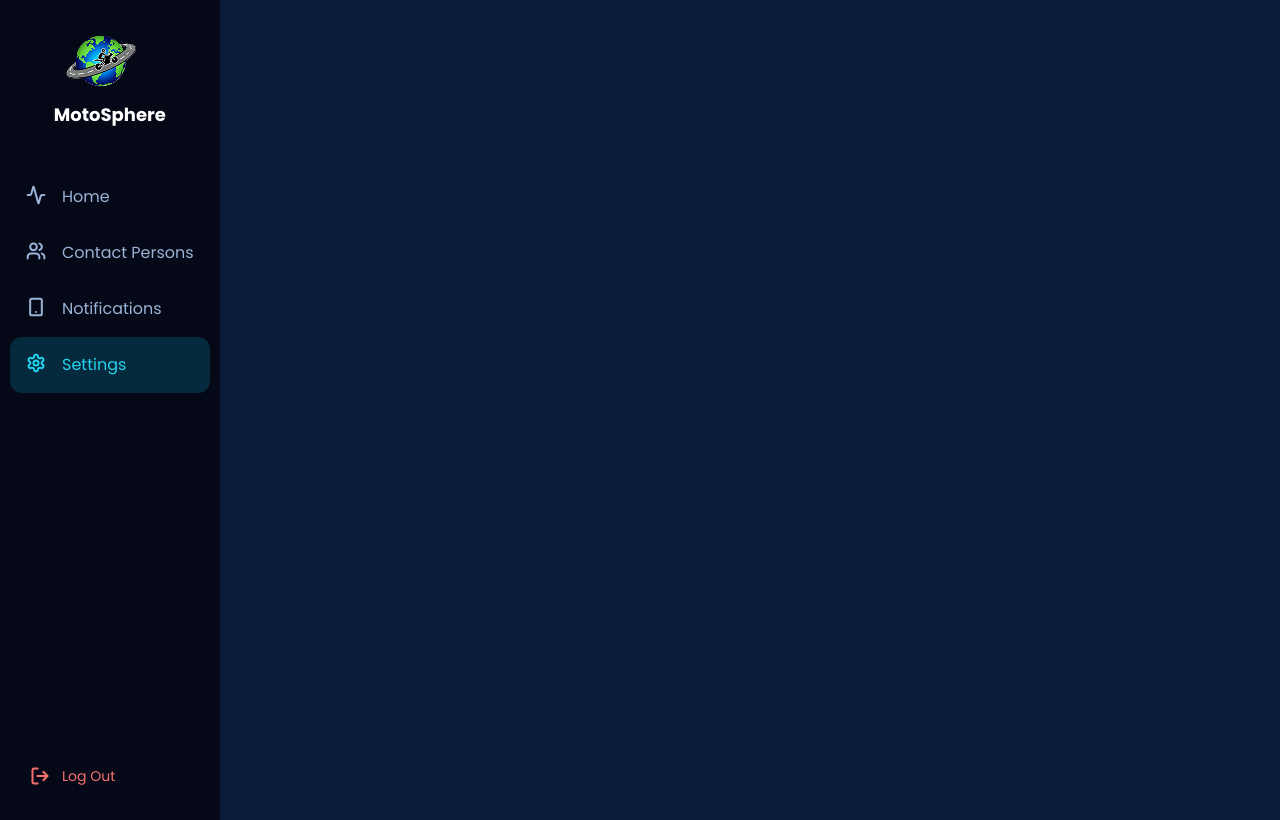
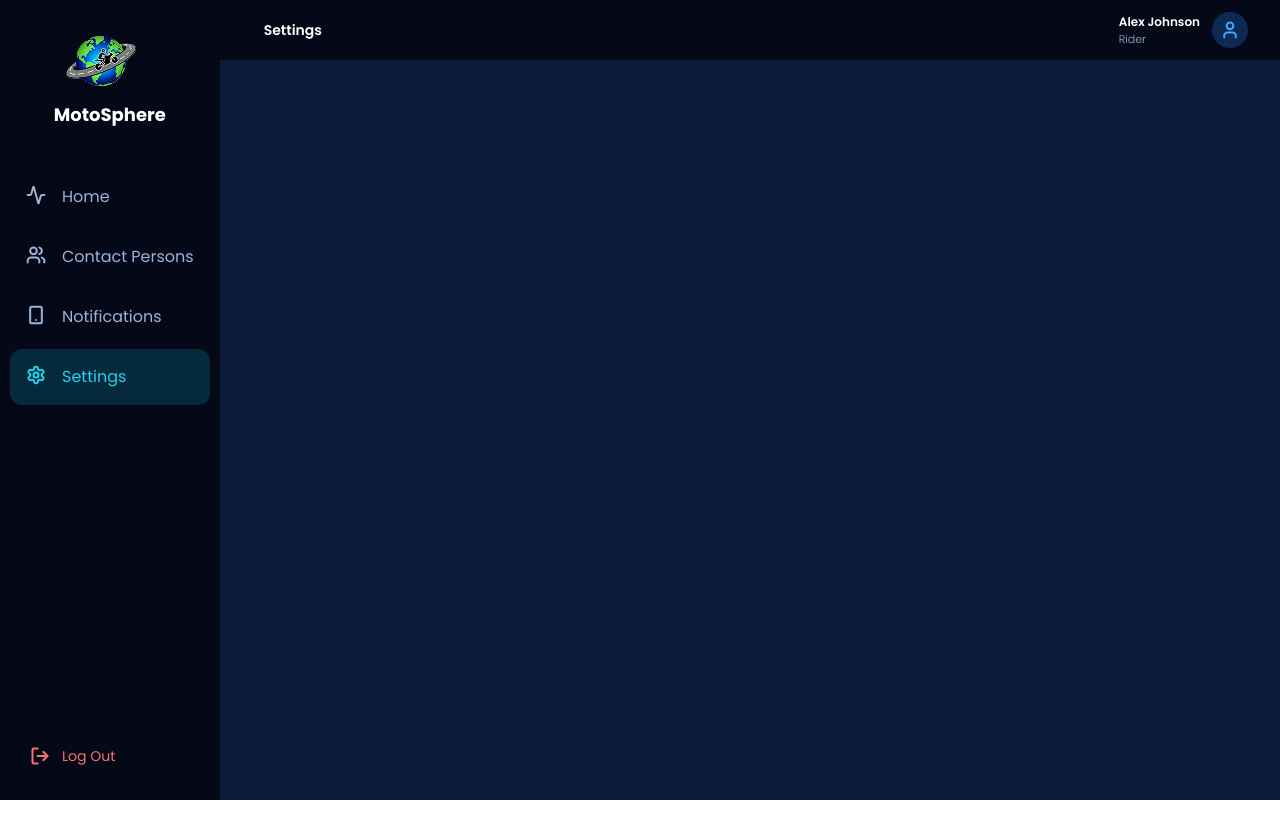
Before and after one commit to RafhaelMaglunob/MotoSphere, a React (Vite) app in the folder Frontend/: page /user/settings in a window 1280 px wide. Built offline with nearby package versions, Linux system fonts and the light colour scheme.

Commit message:
Sidebar fix

```diff
--- /dev/null
+++ b/Frontend/src/component/svg/ProfileIconOutline.jsx
@@ -0,0 +1,25 @@
+export const ProfileIconOutline = ({ className = "", stroke = "#39A9FF" }) => (
+  <svg
+    width="20"
+    height="20"
+    viewBox="0 0 20 20"
+    fill="none"
+    xmlns="http://www.w3.org/2000/svg"
+    className={className}
+  >
+    <path
+      d="M15.8334 17.5V15.8333C15.8334 14.9493 15.4822 14.1014 14.857 13.4763C14.2319 12.8512 13.3841 12.5 12.5 12.5H7.50002C6.61597 12.5 5.76812 12.8512 5.143 13.4763C4.51788 14.1014 4.16669 14.9493 4.16669 15.8333V17.5"
+      stroke={stroke}
+      strokeWidth="2"
+      strokeLinecap="round"
+      strokeLinejoin="round"
+    />
+    <path
+      d="M10 9.16667C11.841 9.16667 13.3334 7.67428 13.3334 5.83333C13.3334 3.99238 11.841 2.5 10 2.5C8.15907 2.5 6.66669 3.99238 6.66669 5.83333C6.66669 7.67428 8.15907 9.16667 10 9.16667Z"
+      stroke={stroke}
+      strokeWidth="2"
+      strokeLinecap="round"
+      strokeLinejoin="round"
+    />
+  </svg>
+);
--- a/Frontend/src/component/ui/Sidebar.jsx
+++ b/Frontend/src/component/ui/Sidebar.jsx
@@ -2,9 +2,16 @@ import React from "react";
 import { NavLink } from "react-router-dom";
 import { AiOutlineClose } from "react-icons/ai";
 
-import Logout from '../img/Logout.png'
-
-function Sidebar({ padding = 10, buttons = [], bgColor = "#050816", showSidebar, setShowSidebar, children, footer, isMdHidden = false }) {
+function Sidebar({
+  padding = 10,
+  buttons = [],
+  bgColor = "#050816",
+  showSidebar,
+  setShowSidebar,
+  children,
+  footer,
+  isMdHidden = false
+}) {
   return (
     <>
       {/* Overlay for mobile */}
@@ -15,27 +22,25 @@ function Sidebar({ padding = 10, buttons = [], bgColor = "#050816", showSidebar,
         />
       )}
 
+      {/* Sidebar */}
       <div
         className={`
-          fixed top-0 left-0 min-h-screen z-40 transform transition-transform duration-300
+          fixed top-0 left-0 h-screen z-40 transform transition-transform duration-300
           ${showSidebar ? "translate-x-0" : "-translate-x-full"}
-          ${isMdHidden ? "hidden" : "md:translate-x-0 md:relative md:block"}
+          md:translate-x-0 md:sticky md:top-0 md:h-screen
+          ${isMdHidden ? "hidden" : ""}
         `}
-
         style={{ padding: padding, backgroundColor: bgColor }}
       >
-        {/* Close button on mobile */}
-
-        <div
-          className="flex flex-col justify-between h-screen"
-        >
+        <div className="flex flex-col h-full">
+          {/* Close button for mobile */}
           <AiOutlineClose
-            className="block md:hidden text-white text-lg cursor-pointer"
+            className="block md:hidden text-white text-lg cursor-pointer mb-4"
             onClick={() => setShowSidebar(false)}
           />
-          <div className="flex flex-col overflow-hidden">
-            {/* Top content */}
-            <div>
+
+          {/* Scrollable content */}
+          <div className="flex-1 overflow-y-auto">
             {children}
 
             {buttons.map((btn, index) => (
@@ -43,7 +48,7 @@ function Sidebar({ padding = 10, buttons = [], bgColor = "#050816", showSidebar,
                 key={index}
                 to={btn.path}
                 className={({ isActive }) =>
-                    `block p-4 rounded-xl flex gap-4  ${
+                  `block p-4 rounded-xl flex gap-4 mb-1 ${
                     isActive
                       ? "bg-[#06B6D4]/20 text-[#22D3EE]"
                       : "text-[#9BB3D6] hover:bg-[#06B6D4]/10 hover:text-[#22D3EE]"
@@ -56,9 +61,8 @@ function Sidebar({ padding = 10, buttons = [], bgColor = "#050816", showSidebar,
               </NavLink>
             ))}
           </div>
-          </div>
 
-          {/* Footer / logout */}
+          {/* Footer pinned at bottom */}
           {footer}
         </div>
       </div>
--- a/Frontend/src/component/ui/Topbar.jsx
+++ b/Frontend/src/component/ui/Topbar.jsx
@@ -1,21 +1,23 @@
 import React from "react";
 import { AiOutlineMenu } from "react-icons/ai";
 
-function Topbar({ height = 40, bgColor = "#050816", onBurgerClick, children }) {
+function Topbar({ height = 40, bgColor = "#050816", onBurgerClick, children, isMdHidden = false }) {
     return (
+        <div className={`${isMdHidden ? "md:hidden" : "flex"}`} >
             <div
-            className="w-full flex items-center justify-between px-4 md:px-8 md:hidden"
+                className="w-full flex items-center justify-between px-4 md:px-8 "
                 style={{ height: `${height}px`, backgroundColor: bgColor }}
             >
                 {/* Burger icon for mobile */}
                 <AiOutlineMenu
                     onClick={onBurgerClick}
-                className="md:hidden text-white text-2xl cursor-pointer"
+                    className=" text-white text-2xl cursor-pointer md:hidden"
                 />
 
                 {/* Center / right content */}
-            <div className="flex-1 flex justify-center md:justify-end">
+                <div className="flex-1 flex ml-3">
                     {children}
+                </div>
             </div>
         </div>
     );
--- a/Frontend/src/index.css
+++ b/Frontend/src/index.css
@@ -1,9 +1,10 @@
+@import url('https://fonts.googleapis.com/css2?family=Alegreya:wght@400;700&display=swap');
 @import "tailwindcss";
+
 body {
   font-family: 'Poppins', sans-serif;
 }
 
-@import url('https://fonts.googleapis.com/css2?family=Alegreya:wght@400;700&display=swap');
 
 .alegreya {
   font-family: 'Alegreya', serif;
--- a/Frontend/src/user/LandingLayout.jsx
+++ b/Frontend/src/user/LandingLayout.jsx
@@ -32,7 +32,7 @@ function LandingLayout() {
     ];
 
     const footerContent = (
-        <div className="flex flex-col px-5">
+        <div className="flex flex-col px-5 mt-auto">
             <div className="text-green-500 text-sm flex gap-3 mt-5 pb-6 cursor-pointer">
                 <FiLogIn className="w-6 h-6 text-green-500" />
                 <h1>Login</h1>
@@ -56,7 +56,7 @@ function LandingLayout() {
                         <img src={MotoSphere_Logo} alt="MotoSphere" />
                         <h1 className="text-white text-xl font-bold">MotoSphere</h1>
                     </div>
-                    <nav className="flex flex-row gap-8 text-white text-lg font-semibold">
+                    <nav className="flex flex-row md:text-sm gap-8 text-white lg:text-lg font-semibold">
                         {buttons.map((btn, idx) => (
                             <NavLink
                                 key={idx}
--- a/Frontend/src/user/MainLayout.jsx
+++ b/Frontend/src/user/MainLayout.jsx
@@ -1,5 +1,5 @@
 import React, { useState } from 'react'
-import { Outlet } from "react-router-dom";
+import { Outlet, useLocation } from "react-router-dom";
 import Sidebar from '../component/ui/Sidebar'
 import Topbar from '../component/ui/Topbar'
 
@@ -9,17 +9,48 @@ import { UsersIcon } from '../component/svg/UsersIcon.jsx';
 import { DevicesIcon } from '../component/svg/DevicesIcon.jsx';
 import { SettingsIcon } from '../component/svg/SettingsIcon.jsx';
 
-import { Shield } from "../component/svg/Shield.jsx";
+import { ProfileIconOutline } from '../component/svg/ProfileIconOutline.jsx';
 import Logout from "../component/img/Logout.png";
+
+function formatLastSynced(minutesAgo) {
+  if (minutesAgo < 1) return "Just now";
+  if (minutesAgo < 60) return `${minutesAgo} min${minutesAgo !== 1 ? "s" : ""} ago`;
+
+  const hours = Math.floor(minutesAgo / 60);
+  if (hours < 24) return `${hours} hour${hours !== 1 ? "s" : ""} ago`;
+
+  const days = Math.floor(hours / 24);
+  return `${days} day${days !== 1 ? "s" : ""} ago`;
+}
 
 function MainLayout() {
     const [showSidebar, setShowSidebar] = useState(false);
+    const location = useLocation();
+    const Username = "Alex Johnson"
+    const deviceNo = "MK-II"
+    const lastSynced = "2"
+    const isConnected = false
+    const sensors = [
+        {type: "Accelerometer", connection: "Active"},
+        {type: "Gyroscope", connection: "Inactive"},
+        {type: "Camera", connection: "Active"},
+    ]
+
+    const contacts = [
+        {name: "Sarah Connor", relation: "Spouse", contactNo: "0912 354 4566", email: "sarahconnor@gmail.com"},
+        {name: "John Connor", relation: "Father", contactNo: "0914 344 3631", email: "johnconnor@gmail.com"},
+    ]
+
     const buttons = [
         {icon: DashboardIcon, name: "Home", path: "/user/home"},
         {icon: UsersIcon, name: "Contact Persons", path: "/user/contact-persons"},
         {icon: DevicesIcon, name: "Notifications", path: "/user/notifications"},
         {icon: SettingsIcon, name: "Settings", path: "/user/settings"}
     ]
+
+    const activeButton = buttons.find(
+        btn => location.pathname.startsWith(btn.path)
+    )?.name;
 
     const footer = (
         <div className="flex flex-col mt-auto px-5">
@@ -34,11 +65,11 @@ function MainLayout() {
     return (
         <div className="bg-[#0A1A3A] flex flex-row min-h-screen">
             <Sidebar
-                width={260}
                 buttons={buttons}
+                bgColor='#050816'
                 showSidebar={showSidebar}
                 setShowSidebar={setShowSidebar}
-                className="absolute w-20 md:flex"
+                className="absolute w-auto md:flex "
                 footer={footer}
             >
                 <div className="flex flex-col space-x-4 items-center mb-7 p-3">
@@ -53,12 +84,36 @@ function MainLayout() {
                 {/* Topbar */}
                 <Topbar
                     onBurgerClick={() => setShowSidebar(true)}
-                    isMdHidden={true}
-                />
+                    bgColor='#050816'
+                    height={60}
+                >
+                    <div className="flex flex-row justify-between w-full place-items-center">
+                        <span className="text-white font-semibold text-sm">
+                            {activeButton}
+                        </span>
+                        <div className="flex flex-row items-center gap-3    ">
+                            <div className="flex flex-col">
+                                <span className="text-white text-[12px] font-semibold">{Username}</span>
+                                <span className="text-[#9BB3D6] text-[11px] font-light">Rider</span>
+                            </div>
+                            <div className="p-2 bg-[#0F2A52] rounded-3xl">
+                                <ProfileIconOutline className="text-[#39A9FF]" />
+                            </div>
+                        </div>
+                    </div>
+                </Topbar>
 
                 {/* Content */}
                 <main className="flex-1 p-6 overflow-x-hidden">
-                    <Outlet />
+                    <Outlet context={{
+                        username: Username,
+                        deviceNo: deviceNo,
+                        lastSynced: formatLastSynced(lastSynced),
+                        isConnected: isConnected,
+                        sensors: sensors,
+                        contacts: contacts
+
+                     }}/>
                 </main>
             </div>
         </div>
--- a/Frontend/src/user/Mission.jsx
+++ b/Frontend/src/user/Mission.jsx
@@ -10,11 +10,11 @@ function Mission() {
             <NavLink to="/about-us">
                 <BackIcon className="text-white w-13 h-10" />
             </NavLink>
-            <div className="flex flex-col md:flex-row items-center">
+            <div className="grid grid-cols-1 md:grid-cols-2 place-items-center">
                 <img src={Helmet} alt="Helmet" className="w-150"/>
                 <div className="text-white alegreya">
-                    <h1 className="text-sm">OUR MISSION</h1>
-                    <span className="font-semibold md:text-5xl leading-[1.4]">
+                    <h1 className="text-xl md:text-sm">OUR MISSION</h1>
+                    <span className="font-semibold text-3xl md:text-5xl leading-[1.4]">
                         Build the future of rider safety <br/>through smart helmet <br/>technology that detects <br/>accidents and automatically <br/>informs emergency contacts.
                     </span>
                 </div>
```
Also changed, not shown: Frontend/src/user/Login.jsx (+21 -8 lines), Frontend/src/user/UserHome.jsx (+79 -0 lines). Lines whose indentation alone changed are shown as unchanged.
